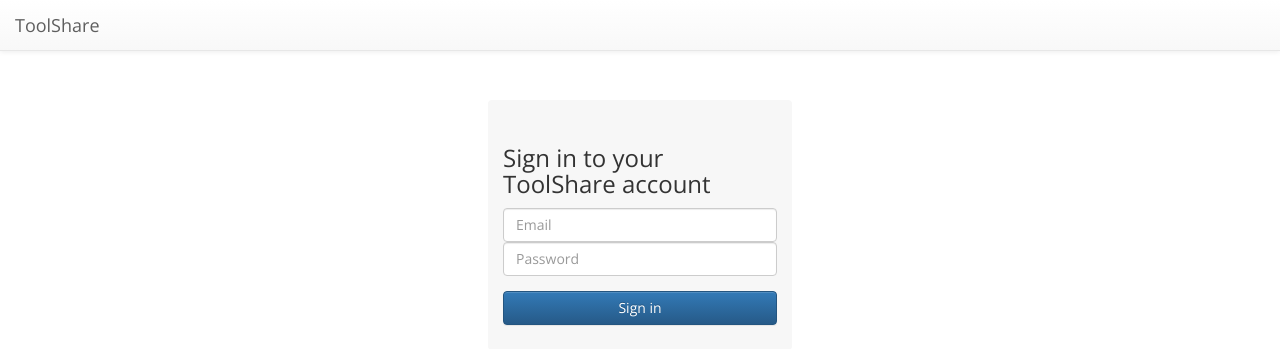
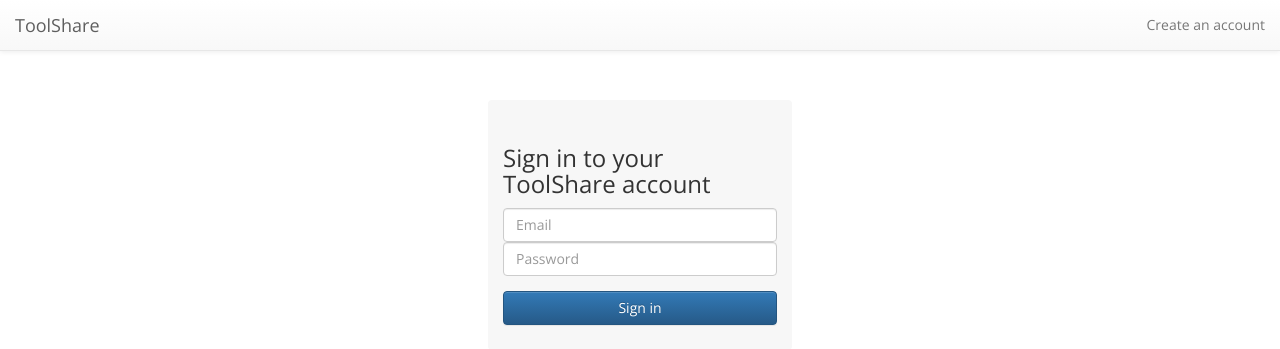
Before and after one commit to nm6061/toolshare, a Django app: template app/templates/signin.html in a window 1280 px wide. Shown: the top 349 px of the page. Run offline with Django 3.2, Linux system fonts and the light colour scheme; the template is opened without the code that fills it, so the values that code supplies are empty; some libraries are stand-ins or nearby versions.

Commit message:
Refactored the markup to account for the changes made to its base file.

```diff
--- a/app/templates/signin.html
+++ b/app/templates/signin.html
@@ -1,9 +1,18 @@
 {% extends "base.html" %}
+{% block title %}Sign in{% endblock %}
+{% block navbar-right %}
+    <div id="navbar-collapse" class="collapse navbar-collapse">
+        <ul class="nav navbar-nav navbar-right">
+            <li><a href="#">Create an account</a></li>
+        </ul>
+    </div>
+{% endblock %}
 
 {% block content %}
     <div id="signin-box" class="signin-box">
         <h3>Sign in to your ToolShare account</h3>
-        <form role="form" action="/signin/" class="horizontal-form">
+
+        <form role="form" action="." method="post">
             <div class="form-group">
                 <input type="email" class="form-control" id="email" placeholder="Email">
                 <input type="password" class="form-control" id="password" placeholder="Password">
```
